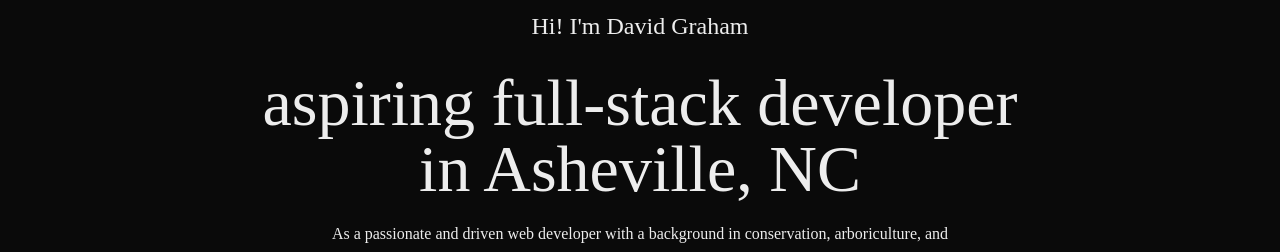
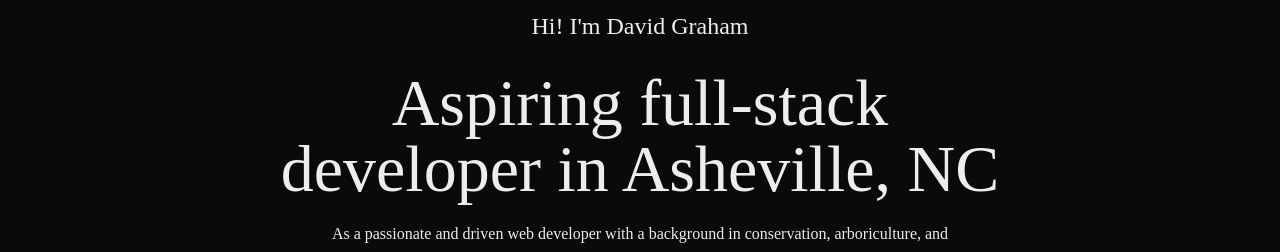
Before and after one commit to Seedling32/portfolio, a Next.js app: page / in a window 1280 px wide. Shown: the part 304-556 px from the top of the page. Built offline with nearby package versions, Linux system fonts and the light colour scheme.

Commit message:
Capitalization

```diff
--- a/components/Header.tsx
+++ b/components/Header.tsx
@@ -18,7 +18,7 @@ const Header = () => {
         Hi! I&apos;m David Graham
       </h1>
       <h2 className="text-3xl sm:text-6xl lg:text-[66px] font-Ovo">
-        aspiring full-stack developer in Asheville, NC
+        Aspiring full-stack developer in Asheville, NC
       </h2>
       <p className="max-w-2xl font-Ovo">
         As a passionate and driven web developer with a background in
```
